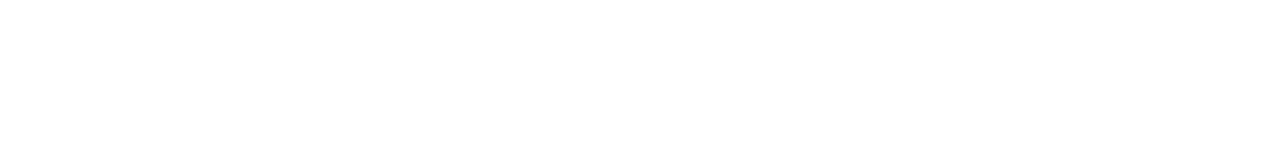
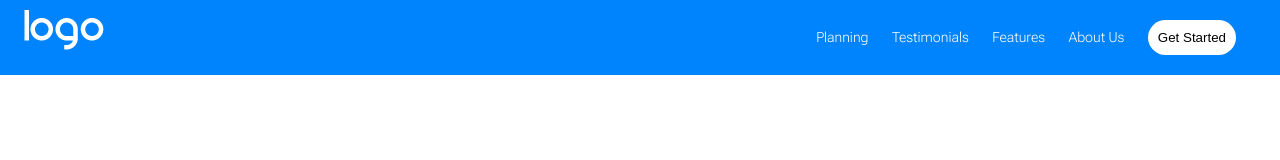
Before and after one commit to NataliyaShevchuk/htmlcss-responsive-layout, a plain HTML site: page index.html in a window 1280 px wide. Drawn offline with Linux system fonts and the light colour scheme; files that its build step writes are made by us from their sources.

Commit message:
sistemato la nav bar per tutte le media

```diff
--- a/css/style-media.css
+++ b/css/style-media.css
@@ -0,0 +1,56 @@
+@media  screen and (min-width: 768px) {
+    html{
+        font-size: 14px;
+    }
+    ul{
+        display: none;
+    }
+    .col-md-1-2{
+        flex-basis: 50%;
+    }
+    .col-md-2-2{
+        flex-basis: 100%;
+    }
+    .col-md-1-3{
+        flex-basis: calc(100% / 3);
+    }
+    .col-2-3{
+        flex-basis: calc(100% / 3 * 2);
+    }
+    .col-1-4{
+        flex-basis: 25%;
+    }
+    .col-2-4{
+        flex-basis: 50%;
+    }
+    .col-3-4{
+        flex-basis: 75%;
+    }
+}
+
+@media screen and (min-width: 920px){
+    html{
+        font-size: 14px;
+    }
+    .burger-menu{
+        display: none;
+    }
+    nav{
+        display: flex;
+    }
+    ul{
+        padding: 10px;
+        display: block;
+        color: white;
+    }
+    li{
+        list-style: none;
+        display: inline;
+        padding: 0 10px;
+        font-weight: 200;
+    }
+    li > a {
+        text-decoration: none;
+        color: white;
+    }
+}
--- a/css/style.css
+++ b/css/style.css
@@ -8,11 +8,56 @@
 }
 
 *{
-    margin: 0 auto;
-    padding: 0 auto;
+    margin: 0;
+    padding: 0;
     box-sizing: border-box;
 }
 body{
     font-family: 'Roboto', sans-serif;
     font-family: 'Roboto Flex', sans-serif;
 }
+
+html{
+    font-size: 12px;
+}
+img{
+    display: block;
+    width: 100%;
+}
+.container{
+    width: 100%;
+    margin: 0 auto;
+    padding: 0 1rem;
+}
+header{
+    background-color: var(--secondary-color);
+    width: 100%;
+}
+nav{
+    display: flex;
+    padding: 10px;
+    justify-content: space-between;
+}
+ul{
+    display: none;
+}
+.card-blue{
+    background-color: var(--secondary-light-color);
+    border-radius: 20px;
+}
+bg-violet{
+    background-color: var(--primary-color);
+}
+button{
+    border: none;
+    border-radius: 20px;
+    padding: 10px 10px;
+}
+.btn-white{
+    background-color: white;
+    color: black;
+}
+.burger-menu{
+    font-size: xx-large;
+    color: white;
+}
--- a/index.html
+++ b/index.html
@@ -5,8 +5,8 @@
     <meta http-equiv="X-UA-Compatible" content="IE=edge">
     <meta name="viewport" content="width=device-width, initial-scale=1.0">
     <title>Responsive Layout</title>
-    <link rel="stylesheet" href="style.css">
-    <link rel="stylesheet" href="style-media.css">
+    <link rel="stylesheet" href="css/style.css">
+    <link rel="stylesheet" href="css/style-media.css">
     <link rel="stylesheet" href="https://cdnjs.cloudflare.com/ajax/libs/font-awesome/6.2.0/css/all.min.css"
     integrity="sha512-xh6O/CkQoPOWDdYTDqeRdPCVd1SpvCA9XXcUnZS2FmJNp1coAFzvtCN9BmamE+4aHK8yyUHUSCcJHgXloTyT2A=="
     crossorigin="anonymous" referrerpolicy="no-referrer"/>
@@ -15,6 +15,27 @@
     <link href="https://fonts.googleapis.com/css2?family=Roboto+Flex:opsz,wght@8..144,100;8..144,200;8..144,300;8..144,400;8..144,500;8..144,600;8..144,700;8..144,800;8..144,900&family=Roboto:wght@100;300;400;500;700;900&display=swap" rel="stylesheet">
 </head>
 <body>
-
+        <header>
+            <div class="container">
+                <nav>
+                    <div>
+                        <img src="img/logo.png" alt="logo">
+                    </div>
+                    <div class="burger-menu">
+                        <i class="fa-solid fa-bars"></i>
+                    </div>
+                    <ul>
+                        <li><a class="no-underline" href="#">Planning</a></li>
+                        <li><a href="#">Testimonials</a></li>
+                        <li><a href="#">Features</a></li>
+                        <li><a href="#">About Us</a></li>
+                        <li><button class="btn-white">Get Started</button></li>
+                    </ul>
+                </nav>
+            </div>
+        </header>
+        <main>
+        </main>
+        <footer></footer>
 </body>
 </html>
```
